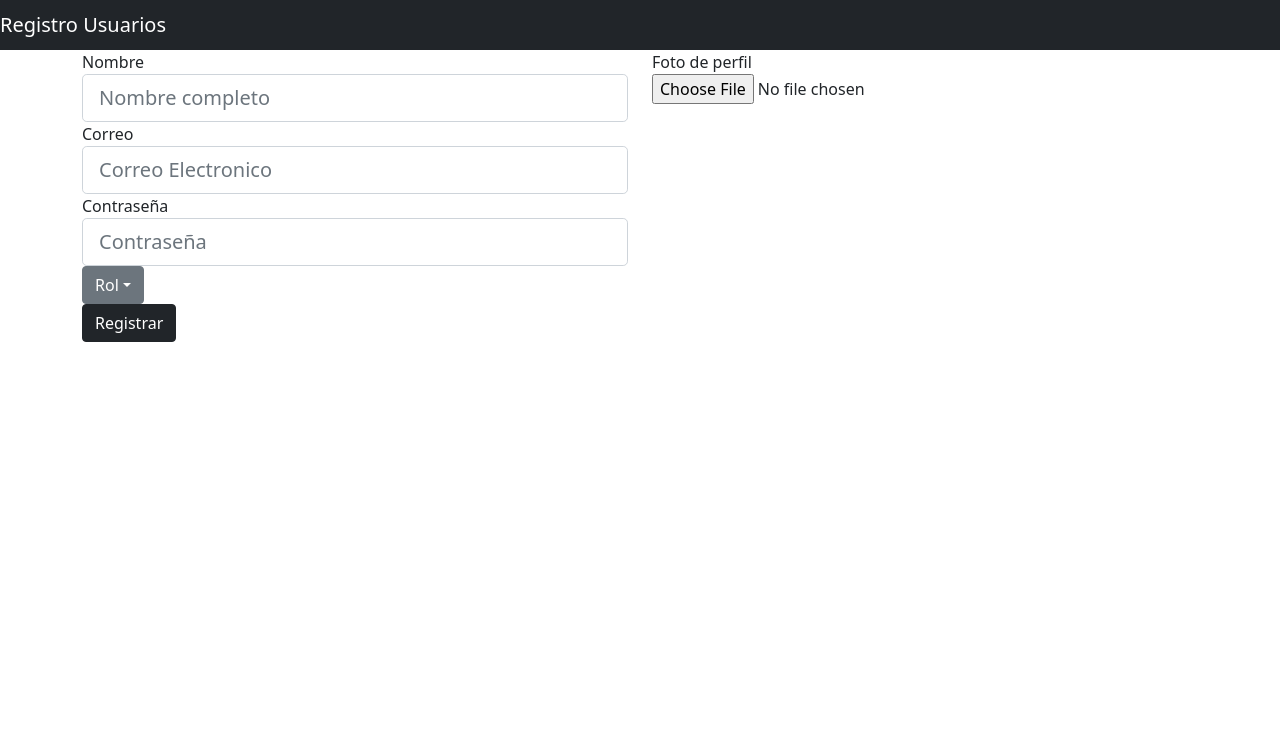
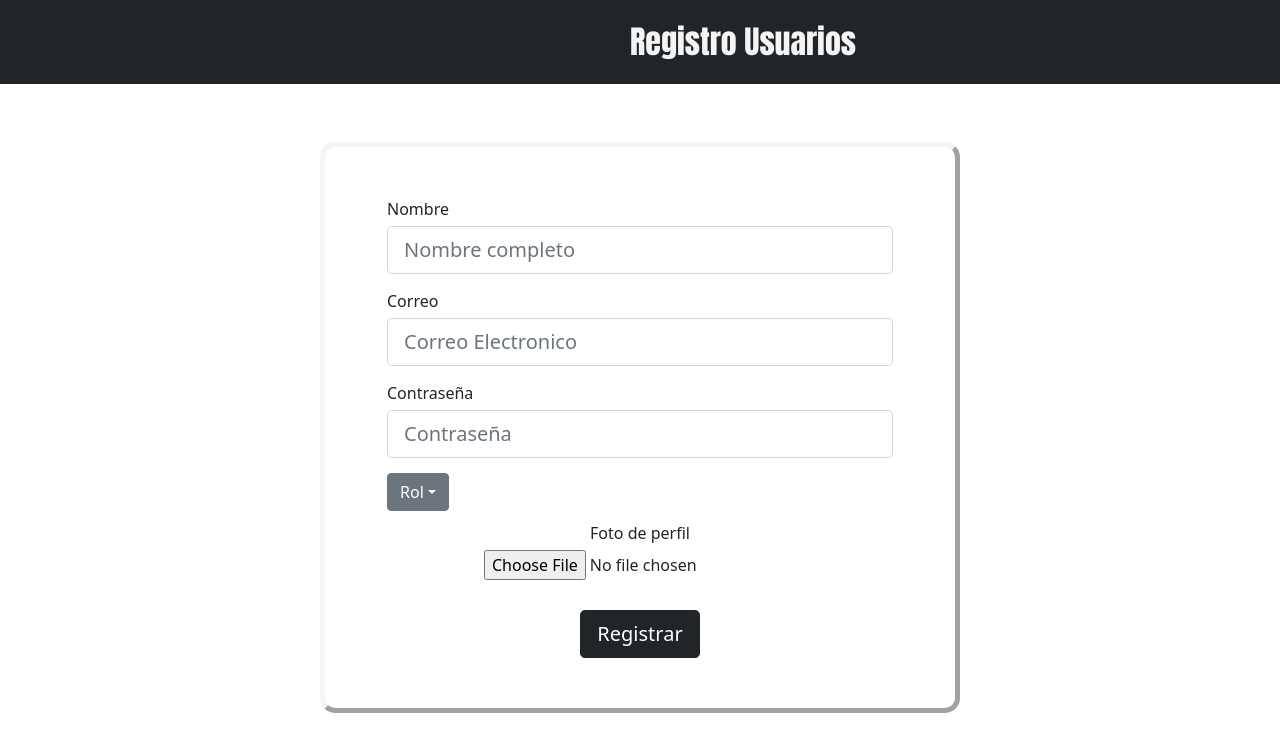
Before and after one commit to IvanVillalozPina/IntegradoraJS, a React app: page /RegistroUsuarios in a window 1280 px wide. Built offline with nearby package versions, Linux system fonts and the light colour scheme.

Commit message:
Registro Usuarios

```diff
--- a/src/pages/RegistroClientes.js
+++ b/src/pages/RegistroClientes.js
@@ -5,10 +5,8 @@ class RegistroClientes extends React.Component {
   render() {
     return (
       <div>
-
         <nav class="navbar navbar-dark bg-dark center">
           <div className="NavForms">Registro Clientes</div>
-          <div className="triangulo" />
         </nav>
         <div className="Posicion1">
           <div className="Posicion2">
@@ -101,15 +99,19 @@ class RegistroClientes extends React.Component {
                               class="form-control-file"
                               id="exampleFormControlFile1"
                             />
+                            <div className="BotonForms1">
+                              <button
+                                type="button"
+                                value="Submit"
+                                class="btn btn-dark btn-lg btn-block"
+                              >
+                                Registrar
+                              </button>
+                            </div>
                           </div>
                         </div>
                       </div>
                     </div>
-                  </div>
-                  <div className="BotonForms1">
-                    <button type="button" value="Submit" class="btn btn-dark">
-                      Registrar
-                    </button>
                   </div>
                 </div>
               </div>
--- a/src/pages/RegistroUsuarios.js
+++ b/src/pages/RegistroUsuarios.js
@@ -1,38 +1,46 @@
 import React from "react";
 import "bootstrap/dist/css/bootstrap.min.css";
+import "../components/styles/EstilosFormularios.css";
 
 class RegistroUsuarios extends React.Component {
   render() {
     return (
       <div>
-        <nav class="navbar navbar-dark bg-dark">
-          <span class="navbar-brand mb-0 h1">Registro Usuarios</span>
+        <nav class="navbar navbar-dark bg-dark center">
+          <div className="NavForms">Registro Usuarios</div>
         </nav>
-        <form>
+        <div className="Posicion1">
+          <div className="Posicion2">
+            <form className="Posicion3">
               <div class="container">
                 <div class="row">
                   <div class="col">
-                Nombre{" "}
+                    <div className="MargenesTextsForms2">Nombre</div>
                     <input
                       class="form-control form-control-lg"
                       type="text"
                       name="nombre"
                       placeholder="Nombre completo"
                     />
-                Correo{" "}
+                    <div className="MargenesTextsForms1">
+                      <div className="MargenesTextsForms2">Correo</div>
                       <input
                         class="form-control form-control-lg"
                         type="text"
                         name="email"
                         placeholder="Correo Electronico"
                       />
-                Contraseña{" "}
+                    </div>
+                    <div className="MargenesTextsForms1">
+                      <div className="MargenesTextsForms2">Contraseña</div>
                       <input
                         class="form-control form-control-lg"
                         type="password"
                         name="contrasena"
                         placeholder="Contraseña"
                       />
+                    </div>
+                    <div className="MargenesTextsForms1">
                       <div class="dropdown">
                         <button
                           class="btn btn-secondary dropdown-toggle"
@@ -53,30 +61,37 @@ class RegistroUsuarios extends React.Component {
                           <a class="dropdown-item">C</a>
                         </div>
                       </div>
-                <button type="button" value="Submit" class="btn btn-dark">
-                  Registrar
-                </button>
                     </div>
-              <div class="col">
-                <form>
+                  </div>
+                </div>
+                <div className="MargenesImgForms1">
                   <div class="form-group">
                     <label for="exampleFormControlFile1">
-                      Foto de perfilㅤ
+                      <div className="MargenesImgForms2">Foto de perfil</div>
                     </label>
-                    <div class="row">
+                    <div>
                       <input
                         type="file"
                         class="form-control-file"
                         id="exampleFormControlFile1"
                       />
+                      <div className="BotonForms1">
+                        <button
+                          type="button"
+                          value="Submit"
+                          class="btn btn-dark btn-lg btn-block"
+                        >
+                          Registrar
+                        </button>
+                      </div>
+                    </div>
+                  </div>
                 </div>
               </div>
             </form>
           </div>
         </div>
       </div>
-        </form>
-      </div>
     );
   }
 }
```
Also changed, not shown: src/components/styles/EstilosFormularios.css (line endings or trailing spaces). Lines whose indentation alone changed are shown as unchanged.
